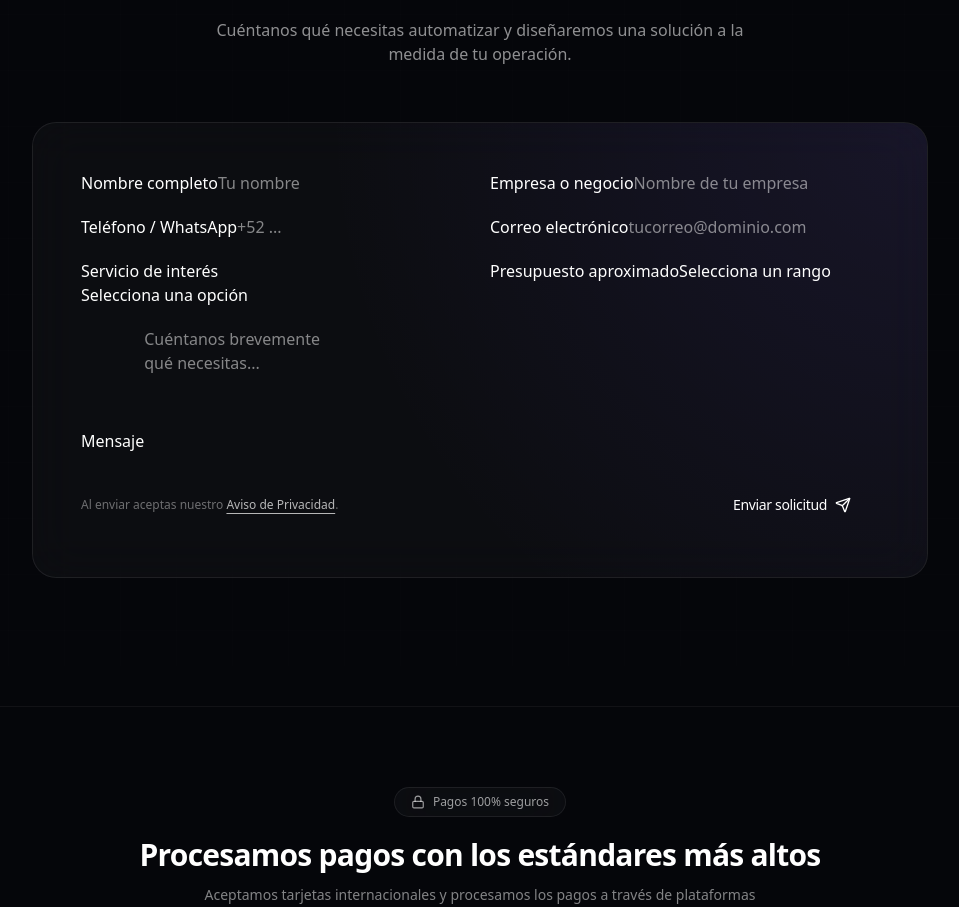
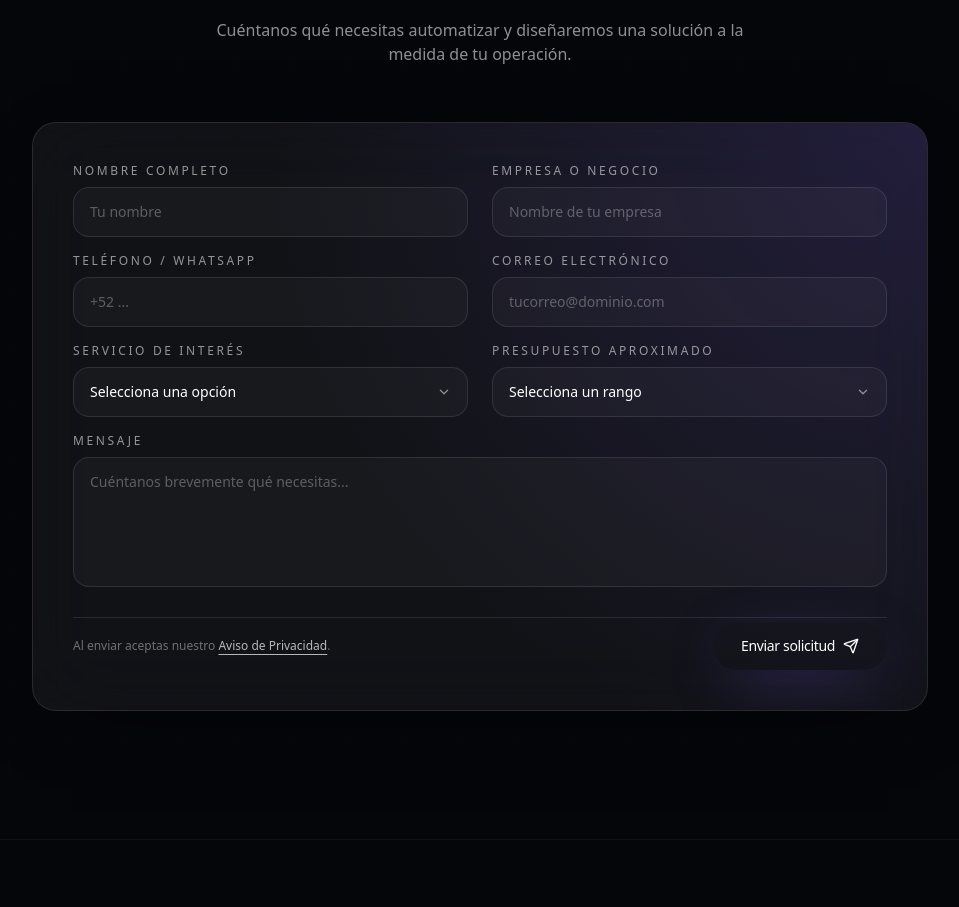
Before and after one commit to Kevinarm25/Kali-systems, a Next.js app: page / in a window 1280 px wide. Shown: the part 5322-6229 px from the top of the page, without its empty margins (160-1119 px from the left). Built offline with nearby package versions, Linux system fonts and the light colour scheme.

Commit message:
Polish contact form and legal pages

```diff
--- a/app/globals.css
+++ b/app/globals.css
@@ -72,3 +72,80 @@ body {
 .animate-gradient-x {
   animation: gradient-x 8s ease infinite;
 }
+
+@layer components {
+  .form-label {
+    @apply block text-xs uppercase tracking-[0.22em] text-white/55 mb-2;
+  }
+
+  .form-input {
+    @apply w-full rounded-2xl px-4 py-3.5 text-sm text-white placeholder:text-white/30;
+    @apply bg-white/[0.03] border border-white/10;
+    @apply outline-none transition duration-300;
+    @apply hover:border-white/20 hover:bg-white/[0.045];
+    @apply disabled:opacity-60 disabled:cursor-not-allowed disabled:hover:border-white/10 disabled:hover:bg-white/[0.03];
+  }
+
+  .form-input:focus {
+    border-color: rgba(124, 92, 255, 0.6);
+    box-shadow: 0 0 0 2px rgba(124, 92, 255, 0.18);
+  }
+
+  .form-input option {
+    color: white;
+    background: #05060a;
+  }
+
+  .legal-prose {
+    @apply text-white/60 text-[15px] leading-relaxed;
+  }
+
+  .legal-prose h2 {
+    @apply mt-9 mb-3 text-white text-lg md:text-xl font-semibold tracking-tight;
+    @apply rounded-2xl border border-white/10 bg-white/[0.03] px-4 py-3;
+    @apply shadow-[0_10px_40px_-24px_rgba(0,0,0,0.8)];
+  }
+
+  .legal-prose h2:first-child {
+    @apply mt-0;
+  }
+
+  .legal-prose p {
+    @apply my-3;
+  }
+
+  .legal-prose ul {
+    @apply my-4 space-y-2;
+    @apply rounded-2xl border border-white/10 bg-white/[0.02] px-5 py-4;
+  }
+
+  .legal-prose li {
+    @apply pl-4 relative;
+  }
+
+  .legal-prose li::before {
+    content: "";
+    position: absolute;
+    left: 0;
+    top: 0.62em;
+    width: 6px;
+    height: 6px;
+    border-radius: 9999px;
+    background: linear-gradient(135deg, #7c5cff, #22d3ee);
+    opacity: 0.9;
+  }
+
+  .legal-prose a {
+    @apply text-white/80 underline underline-offset-4 transition;
+    text-decoration-color: rgba(124, 92, 255, 0.45);
+  }
+
+  .legal-prose a:hover {
+    @apply text-white;
+    text-decoration-color: rgba(124, 92, 255, 0.9);
+  }
+
+  .legal-prose strong {
+    @apply text-white;
+  }
+}
--- a/components/ContactForm.tsx
+++ b/components/ContactForm.tsx
@@ -75,9 +75,10 @@ export default function ContactForm() {
           whileInView={{ opacity: 1, y: 0 }}
           viewport={{ once: true }}
           transition={{ duration: 0.8, delay: 0.1 }}
-          className="relative glass rounded-3xl p-8 md:p-12 overflow-hidden"
+          className="relative glass-strong rounded-3xl p-7 md:p-10 overflow-hidden border border-white/10 shadow-[0_20px_80px_-40px_rgba(0,0,0,0.85)]"
         >
-          <div className="absolute inset-0 pointer-events-none bg-[radial-gradient(circle_at_top_right,rgba(124,92,255,0.1),transparent_60%)]" />
+          <div className="absolute inset-0 pointer-events-none bg-[radial-gradient(circle_at_top_right,rgba(124,92,255,0.16),transparent_62%)]" />
+          <div className="absolute inset-x-0 top-0 h-px bg-gradient-to-r from-transparent via-kali-accent/40 to-transparent" />
 
           <AnimatePresence mode="wait">
             {status === "sent" ? (
@@ -106,7 +107,7 @@ export default function ContactForm() {
                 onSubmit={handleSubmit}
                 initial={{ opacity: 1 }}
                 exit={{ opacity: 0 }}
-                className="relative grid grid-cols-1 md:grid-cols-2 gap-5"
+                className="relative grid grid-cols-1 md:grid-cols-2 gap-x-6 gap-y-4"
               >
                 <div>
                   <label className="form-label">Nombre completo</label>
@@ -158,12 +159,13 @@ export default function ContactForm() {
 
                 <div>
                   <label className="form-label">Servicio de interés</label>
+                  <div className="relative">
                     <select
                       name="service"
                       value={form.service}
                       onChange={handleChange}
                       required
-                    className="form-input appearance-none cursor-pointer"
+                      className="form-input appearance-none cursor-pointer pr-11"
                     >
                       <option value="" disabled>
                         Selecciona una opción
@@ -174,15 +176,34 @@ export default function ContactForm() {
                         </option>
                       ))}
                     </select>
+                    <div className="pointer-events-none absolute inset-y-0 right-4 flex items-center text-white/50">
+                      <svg
+                        width="16"
+                        height="16"
+                        viewBox="0 0 20 20"
+                        fill="none"
+                        xmlns="http://www.w3.org/2000/svg"
+                      >
+                        <path
+                          d="M5.5 7.75L10 12.25L14.5 7.75"
+                          stroke="currentColor"
+                          strokeWidth="1.6"
+                          strokeLinecap="round"
+                          strokeLinejoin="round"
+                        />
+                      </svg>
+                    </div>
+                  </div>
                 </div>
 
                 <div>
                   <label className="form-label">Presupuesto aproximado</label>
+                  <div className="relative">
                     <select
                       name="budget"
                       value={form.budget}
                       onChange={handleChange}
-                    className="form-input appearance-none cursor-pointer"
+                      className="form-input appearance-none cursor-pointer pr-11"
                     >
                       <option value="" disabled>
                         Selecciona un rango
@@ -193,6 +214,24 @@ export default function ContactForm() {
                         </option>
                       ))}
                     </select>
+                    <div className="pointer-events-none absolute inset-y-0 right-4 flex items-center text-white/50">
+                      <svg
+                        width="16"
+                        height="16"
+                        viewBox="0 0 20 20"
+                        fill="none"
+                        xmlns="http://www.w3.org/2000/svg"
+                      >
+                        <path
+                          d="M5.5 7.75L10 12.25L14.5 7.75"
+                          stroke="currentColor"
+                          strokeWidth="1.6"
+                          strokeLinecap="round"
+                          strokeLinejoin="round"
+                        />
+                      </svg>
+                    </div>
+                  </div>
                 </div>
 
                 <div className="md:col-span-2">
@@ -208,7 +247,7 @@ export default function ContactForm() {
                   />
                 </div>
 
-                <div className="md:col-span-2 flex flex-col sm:flex-row sm:items-center sm:justify-between gap-4 pt-2">
+                <div className="md:col-span-2 flex flex-col sm:flex-row sm:items-center sm:justify-between gap-4 pt-1 border-t border-white/10 mt-2">
                   <p className="text-xs text-white/40">
                     Al enviar aceptas nuestro{" "}
                     <a
@@ -223,9 +262,10 @@ export default function ContactForm() {
                   <button
                     type="submit"
                     disabled={status === "sending"}
-                    className="group relative inline-flex items-center justify-center gap-2 px-7 py-3.5 rounded-full bg-gradient-to-r from-kali-accent to-kali-cyan text-white text-sm font-medium tracking-tight overflow-hidden transition disabled:opacity-70"
+                    className="group relative inline-flex items-center justify-center gap-2 px-7 py-3.5 rounded-full bg-gradient-to-r from-kali-accent to-kali-cyan text-white text-sm font-medium tracking-tight overflow-hidden transition disabled:opacity-70 shadow-[0_16px_60px_-18px_rgba(124,92,255,0.75)] hover:shadow-[0_22px_80px_-22px_rgba(34,211,238,0.55)] hover:scale-[1.02] active:scale-[0.99]"
                   >
-                    <span className="absolute inset-0 bg-white/10 opacity-0 group-hover:opacity-100 transition" />
+                    <span className="absolute inset-0 opacity-0 group-hover:opacity-100 transition bg-[radial-gradient(circle_at_top,rgba(255,255,255,0.22),transparent_55%)]" />
+                    <span className="absolute -inset-10 opacity-0 group-hover:opacity-100 transition duration-700 bg-[radial-gradient(circle_at_center,rgba(124,92,255,0.24),transparent_60%)] blur-2xl" />
                     {status === "sending" ? (
                       <>
                         <Loader2 className="w-4 h-4 animate-spin relative" />
--- a/components/LegalLayout.tsx
+++ b/components/LegalLayout.tsx
@@ -28,8 +28,8 @@ export default function LegalLayout({
       <GradientOrb className="w-[500px] h-[500px] -left-40 top-32" color="purple" />
       <GradientOrb className="w-[400px] h-[400px] -right-32 top-96" color="cyan" delay={2} />
 
-      <section className="relative z-10 pt-40 pb-24 px-6">
-        <div className="max-w-3xl mx-auto">
+      <section className="relative z-10 pt-36 md:pt-40 pb-20 px-6">
+        <div className="max-w-4xl mx-auto">
           <motion.div
             initial={{ opacity: 0, y: 10 }}
             animate={{ opacity: 1, y: 0 }}
@@ -37,7 +37,7 @@ export default function LegalLayout({
           >
             <Link
               href="/"
-              className="inline-flex items-center gap-2 text-sm text-white/50 hover:text-white transition mb-10 group"
+              className="inline-flex items-center gap-2 text-sm text-white/50 hover:text-white transition mb-8 group"
             >
               <ArrowLeft className="w-4 h-4 group-hover:-translate-x-0.5 transition-transform" />
               Volver al inicio
@@ -48,26 +48,30 @@ export default function LegalLayout({
             initial={{ opacity: 0, y: 20 }}
             animate={{ opacity: 1, y: 0 }}
             transition={{ duration: 0.7, ease: [0.22, 1, 0.36, 1] }}
-            className="mb-12"
+            className="mb-8"
           >
-            <p className="text-xs uppercase tracking-[0.25em] text-kali-accent/80 mb-4">
+            <div className="relative glass-strong rounded-3xl border border-white/10 px-7 py-7 md:px-10 md:py-9 overflow-hidden">
+              <div className="absolute inset-0 pointer-events-none bg-[radial-gradient(circle_at_top_right,rgba(124,92,255,0.14),transparent_60%)]" />
+              <div className="absolute inset-x-0 top-0 h-px bg-gradient-to-r from-transparent via-kali-accent/40 to-transparent" />
+              <p className="relative text-xs uppercase tracking-[0.25em] text-kali-accent/80 mb-3">
                 {eyebrow}
               </p>
-            <h1 className="text-4xl md:text-6xl font-semibold tracking-[-0.03em] leading-[1.05] text-gradient-accent">
+              <h1 className="relative text-4xl md:text-6xl font-semibold tracking-[-0.03em] leading-[1.05] text-gradient-accent">
                 {title}
               </h1>
               {lastUpdated && (
-              <p className="mt-5 text-sm text-white/40">
+                <p className="relative mt-4 text-sm text-white/40">
                   Última actualización: {lastUpdated}
                 </p>
               )}
+            </div>
           </motion.div>
 
           <motion.article
             initial={{ opacity: 0, y: 30 }}
             animate={{ opacity: 1, y: 0 }}
             transition={{ duration: 0.8, delay: 0.15 }}
-            className="relative glass rounded-3xl p-8 md:p-12 overflow-hidden"
+            className="relative glass rounded-3xl p-7 md:p-10 overflow-hidden border border-white/10 shadow-[0_18px_80px_-44px_rgba(0,0,0,0.85)]"
           >
             <div className="absolute inset-0 pointer-events-none bg-[radial-gradient(circle_at_top_right,rgba(124,92,255,0.08),transparent_60%)]" />
             <div className="relative legal-prose">{children}</div>
--- a/components/ui/MouseGlow.tsx
+++ b/components/ui/MouseGlow.tsx
@@ -5,12 +5,13 @@ import { motion } from "framer-motion";
 
 export default function MouseGlow() {
   const [pos, setPos] = useState({ x: 0, y: 0 });
-  const [enabled, setEnabled] = useState(false);
+  const [enabled] = useState(() => {
+    if (typeof window === "undefined") return false;
+    return window.matchMedia("(pointer: fine)").matches;
+  });
 
   useEffect(() => {
-    if (window.matchMedia("(pointer: fine)").matches) {
-      setEnabled(true);
-    }
+    if (!enabled) return;
 
     const handle = (e: MouseEvent) => {
       setPos({ x: e.clientX, y: e.clientY });
@@ -21,7 +22,7 @@ export default function MouseGlow() {
     return () => {
       window.removeEventListener("mousemove", handle);
     };
-  }, []);
+  }, [enabled]);
 
   if (!enabled) return null;
 
```
Lines whose indentation alone changed are shown as unchanged.
